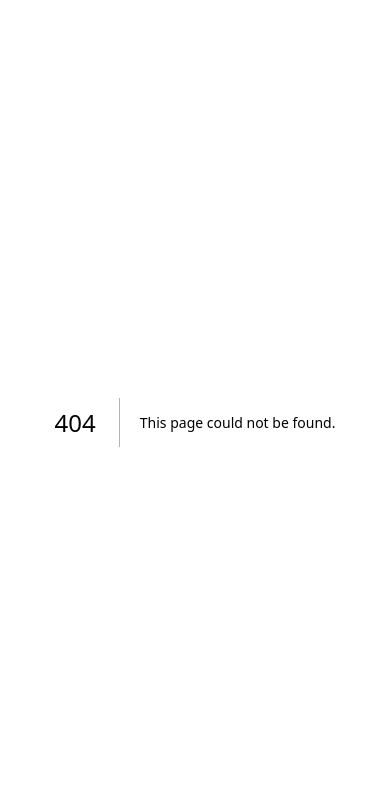
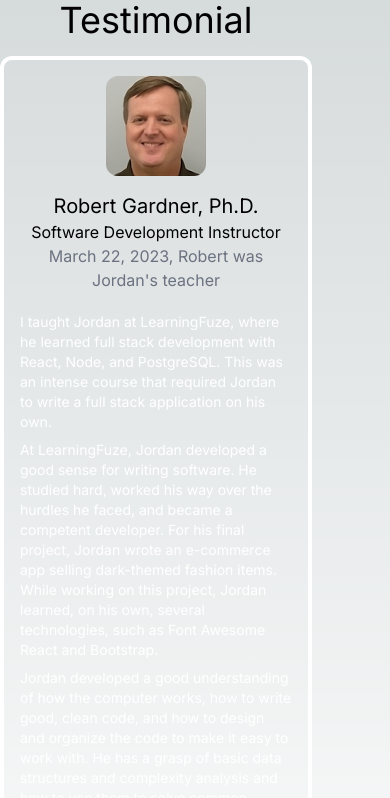
Before and after one commit to JordanTDawson/Portfolio, a Next.js app in the folder portfolio/: page /testimonials in a window 390 px wide. Before the commit this address had no page. Shown: the top 798 px of the page. Built offline with nearby package versions, Linux system fonts and the light colour scheme.

Commit message:
Separated Robert Garder testimonial into own testimonial section, removed anchor buttons that would move to the next section on mobile sizing, and removed spacing between sections.

```diff
--- a/portfolio/src/app/assets/data/navItems.tsx
+++ b/portfolio/src/app/assets/data/navItems.tsx
@@ -17,6 +17,10 @@ const navItems: NavItem[] = [
         page: '#projects',
     },
     {
+        label: 'Testimonial',
+        page: '#testimonial',
+    },
+    {
         label: 'Credentials',
         page: '#credentials',
     },
--- a/portfolio/src/app/credentials/page.tsx
+++ b/portfolio/src/app/credentials/page.tsx
@@ -4,30 +4,6 @@ export default function Credentials() {
     return (
         <div className='max-w-[80%] text-center'>
             <h1 className='text-4xl md:text-6xl mb-4'>Credentials</h1>
-            <a href='https://www.linkedin.com/in/jordantdawson/details/recommendations/' rel='noreferer' target='_blank' className='flex flex-wrap justify-center border border-white border-4 p-2 my-4 rounded-xl hover:text-yellow-500 transition-colors hover:scale-[102%] transform origin-center transition-transform'>
-                <div className='flex flex-col justify-center items-center'>
-                    <div className='relative w-[100px] h-[100px] m-2'>
-                        <Image
-                        className='rounded-xl'
-                        src='/robert-gardner.jpg'
-                        alt='Robert Garder, Ph.D.'
-                        fill
-                        priority
-                        />
-                    </div>
-                    <div className='m-2'>
-                        <h1 className='text-xl md:text-5xl'>Robert Gardner, Ph.D.</h1>
-                        <h1>Software Development Instructor</h1>
-                        <p className='text-gray-500'>March 22, 2023, Robert was Jordan&apos;s teacher</p>
-                    </div>
-                </div>
-                <div className='m-2 text-sm text-left text-white'>
-                    <p className='py-1 md:py-2'>I taught Jordan at LearningFuze, where he learned full stack development with React, Node, and PostgreSQL. This was an intense course that required Jordan to write a full stack application on his own.</p>
-                    <p className='py-1 md:py-2'>At LearningFuze, Jordan developed a good sense for writing software. He studied hard, worked his way over the hurdles he faced, and became a competent developer. For his final project, Jordan wrote an e-commerce app selling dark-themed fashion items. While working on this project, Jordan learned, on his own, several technologies, such as Font Awesome React and Bootstrap.</p>
-                    <p className='py-1 md:py-2'>Jordan developed a good understanding of how the computer works, how to write good, clean code, and how to design and organize the code to make it easy to work with. He has a grasp of basic data structures and complexity analysis and how to use them to solve common software problems. During and after the course, Jordan made enormous strides in his understanding of software development and always strives to do his best work. Jordan knows when to ask questions and how to understand and make use of the answers to his questions.</p>
-                    <p className='py-1 md:py-2'>As a former Director of Engineering at Google, I expect Jordan to be an asset to any team he joins.</p>
-                </div>
-            </a>
             <a href='https://learningfuze.com/' rel='noreferer' target='_blank' className='flex flex-wrap justify-center border border-white border-4 p-2 my-4 rounded-xl hover:text-yellow-500 transition-colors hover:scale-[102%] transform origin-center transition-transform'>
                 <div className='flex flex-col justify-center items-center'>
                     <div className='relative w-[100px] h-[100px] m-2'>
--- a/portfolio/src/app/globals.css
+++ b/portfolio/src/app/globals.css
@@ -31,14 +31,6 @@ body {
     rgb(var(--background-start-rgb));
 }
 
-section {
-  margin-bottom: 250px;
-}
-
-section:last-child {
-  margin-bottom: 0;
-}
-
 .shadow-white {
   box-shadow: 0 0 25px rgba(255, 255, 255, 0.5);
 }
--- a/portfolio/src/app/page.tsx
+++ b/portfolio/src/app/page.tsx
@@ -4,6 +4,7 @@ import Credentials from './credentials/page';
 import Intro from './intro/page';
 import Skills from './skills/page';
 import Projects from './projects/page';
+import Testimonial from './testimonials/page';
 import { useScrollContext } from './contexts/ScrollContext';
 
 export default function Home() {
@@ -14,6 +15,7 @@ export default function Home() {
     intro: useRef(null),
     skills: useRef(null),
     projects: useRef(null),
+    testimonial: useRef(null),
     credentials: useRef(null),
   };
 
@@ -53,44 +55,17 @@ export default function Home() {
     <div className='md:ml-[150px] md:p-4'>
       <section className='relative flex flex-col justify-center items-center min-h-screen' ref={sectionRefs.intro}>
         <Intro />
-        <div className='block w-[100%] md:hidden flex justify-center 375:relative  bottom-0 left-0 right-0 p-4'>
-          <a className='border-2 border-white rounded-lg text-xl p-4 hover:text-yellow-500 hover:scale-105 transform transition-transform' href='#skills'>
-            Go to Skills
-          </a>
-        </div>
       </section>
       <section className='relative flex flex-col justify-center items-center min-h-screen' id='skills' ref={sectionRefs.skills}>
-      <div className='block w-[100%] md:hidden flex justify-center relative top-0 left-0 right-0 my-2'>
-          <a className='border-2 border-white rounded-lg text-xl p-4 hover:text-yellow-500 hover:scale-105 transform transition-transform' href='#'>
-            Go to Intro
-          </a>
-        </div>
         <Skills />
-        <div className='block w-[100%] md:hidden flex justify-center relative bottom-0 left-0 right-0 my-2'>
-          <a className='border-2 border-white rounded-lg text-xl p-4 hover:text-yellow-500 hover:scale-105 transform transition-transform' href='#projects'>
-            Go to Projects
-          </a>
-        </div>
       </section>
       <section className='relative flex flex-col justify-center items-center min-h-screen' id='projects' ref={sectionRefs.projects}>
-      <div className='block w-[100%] md:hidden flex justify-center relative top-0 left-0 right-0 p-2'>
-          <a className='border-2 border-white rounded-lg text-xl p-2 hover:text-yellow-500 hover:scale-105 transform transition-transform' href='#skills'>
-            Go to Skills
-          </a>
-        </div>
         <Projects />
-        <div className='block w-[100%] md:hidden flex justify-center relative bottom-0 left-0 right-0 p-2'>
-          <a className='border-2 border-white rounded-lg text-xl p-2 hover:text-yellow-500 hover:scale-105 transform transition-transform' href='#credentials'>
-            Go to Credentials
-          </a>
-        </div>
+      </section>
+      <section className='relative flex flex-col justify-center items-center min-h-screen' id='testimonial' ref={sectionRefs.testimonial}>
+        <Testimonial />
       </section>
       <section className='relative flex flex-col justify-center items-center min-h-screen' id='credentials' ref={sectionRefs.credentials}>
-        <div className='block w-[100%] md:hidden flex justify-center relative top-0 left-0 right-0 p-2'>
-          <a className='border-2 border-white rounded-lg text-xl p-2 hover:text-yellow-500 hover:scale-105 transform transition-transform' href='#projects'>
-            Go to Projects
-          </a>
-        </div>
         <Credentials />
         <div className='block w-[100%] md:hidden flex justify-center relative bottom-0 left-0 right-0 p-2'>
           <a className='border-2 border-white rounded-lg text-xl p-2 hover:text-yellow-500 hover:scale-105 transform transition-transform' href='#'>
--- a/portfolio/src/app/skills/page.tsx
+++ b/portfolio/src/app/skills/page.tsx
@@ -10,7 +10,7 @@ export default function Skills() {
             {languages.map((skill: Language) => (
                 <Link className='group hover:scale-105 transform transition-transform border border-white border-4 rounded-xl' href={`${skill.homepage}`} rel='noreferer' target='_blank' key={skill.language}>
                     <div className='flex flex-col justify-center items-center md:p-4 text-center' >
-                        <div className='relative w-[50px] h-[50px] md:w-[100px] md:h-[100px]' >
+                        <div className='relative w-[50px] h-[50px]' >
                             <Image src={`${skill.image}`} alt={`${skill.alt}`} fill sizes='100vh'/>
                         </div>
                         <div>
--- /dev/null
+++ b/portfolio/src/app/testimonials/page.tsx
@@ -0,0 +1,33 @@
+import Image from "next/image";
+
+export default function Testimonial() {
+    return (
+        <div className='max-w-[80%] text-center'>
+        <h1 className='text-4xl md:text-6xl mb-4'>Testimonial</h1>
+        <a href='https://www.linkedin.com/in/jordantdawson/details/recommendations/' rel='noreferer' target='_blank' className='flex flex-wrap justify-center border border-white border-4 p-2 my-4 rounded-xl hover:text-yellow-500 transition-colors hover:scale-[102%] transform origin-center transition-transform'>
+            <div className='flex flex-col justify-center items-center'>
+                <div className='relative w-[100px] h-[100px] m-2'>
+                    <Image
+                    className='rounded-xl'
+                    src='/robert-gardner.jpg'
+                    alt='Robert Garder, Ph.D.'
+                    fill
+                    priority
+                    />
+                </div>
+                <div className='m-2'>
+                    <h1 className='text-xl md:text-5xl'>Robert Gardner, Ph.D.</h1>
+                    <h1>Software Development Instructor</h1>
+                    <p className='text-gray-500'>March 22, 2023, Robert was Jordan&apos;s teacher</p>
+                </div>
+            </div>
+            <div className='m-2 text-sm text-left text-white'>
+                <p className='py-1 md:py-2'>I taught Jordan at LearningFuze, where he learned full stack development with React, Node, and PostgreSQL. This was an intense course that required Jordan to write a full stack application on his own.</p>
+                <p className='py-1 md:py-2'>At LearningFuze, Jordan developed a good sense for writing software. He studied hard, worked his way over the hurdles he faced, and became a competent developer. For his final project, Jordan wrote an e-commerce app selling dark-themed fashion items. While working on this project, Jordan learned, on his own, several technologies, such as Font Awesome React and Bootstrap.</p>
+                <p className='py-1 md:py-2'>Jordan developed a good understanding of how the computer works, how to write good, clean code, and how to design and organize the code to make it easy to work with. He has a grasp of basic data structures and complexity analysis and how to use them to solve common software problems. During and after the course, Jordan made enormous strides in his understanding of software development and always strives to do his best work. Jordan knows when to ask questions and how to understand and make use of the answers to his questions.</p>
+                <p className='py-1 md:py-2'>As a former Director of Engineering at Google, I expect Jordan to be an asset to any team he joins.</p>
+            </div>
+        </a>
+    </div>
+    );
+}
```
